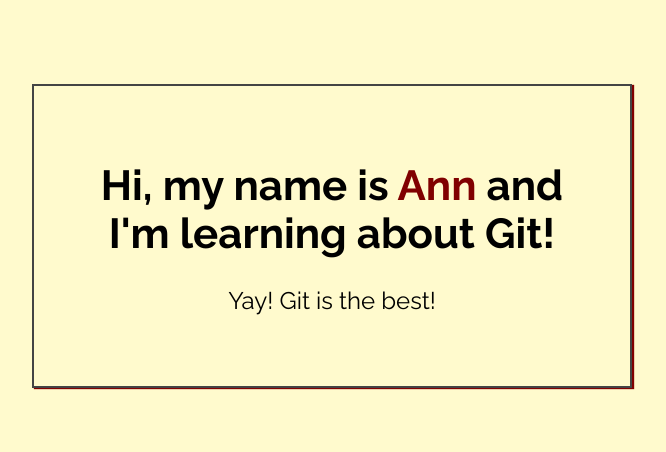
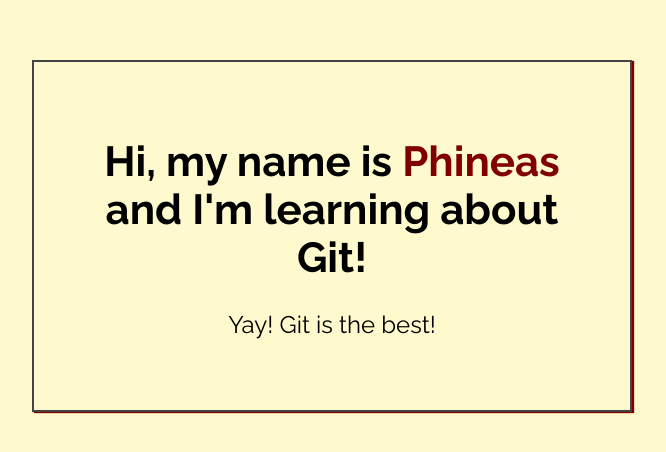
Before and after one commit to RuthB-arry/my-first-repo, a plain HTML site: page index.html in a window 1280 px wide. Shown: the part 164-616 px from the top of the page, without its empty margins (308-974 px from the left). Drawn offline with Linux system fonts and the light colour scheme.

Commit message:
changed name to index.html

```diff
--- a/index.html
+++ b/index.html
@@ -14,7 +14,7 @@
 <body>
 
     <div class="greeting">
-        <h1>Hi, my name is <span class="highlight">Ann</span> and I'm learning about Git! </h1>
+        <h1>Hi, my name is <span class="highlight">Phineas</span> and I'm learning about Git! </h1>
 
         <p>Yay! Git is the best!</p>
     </div>
```
